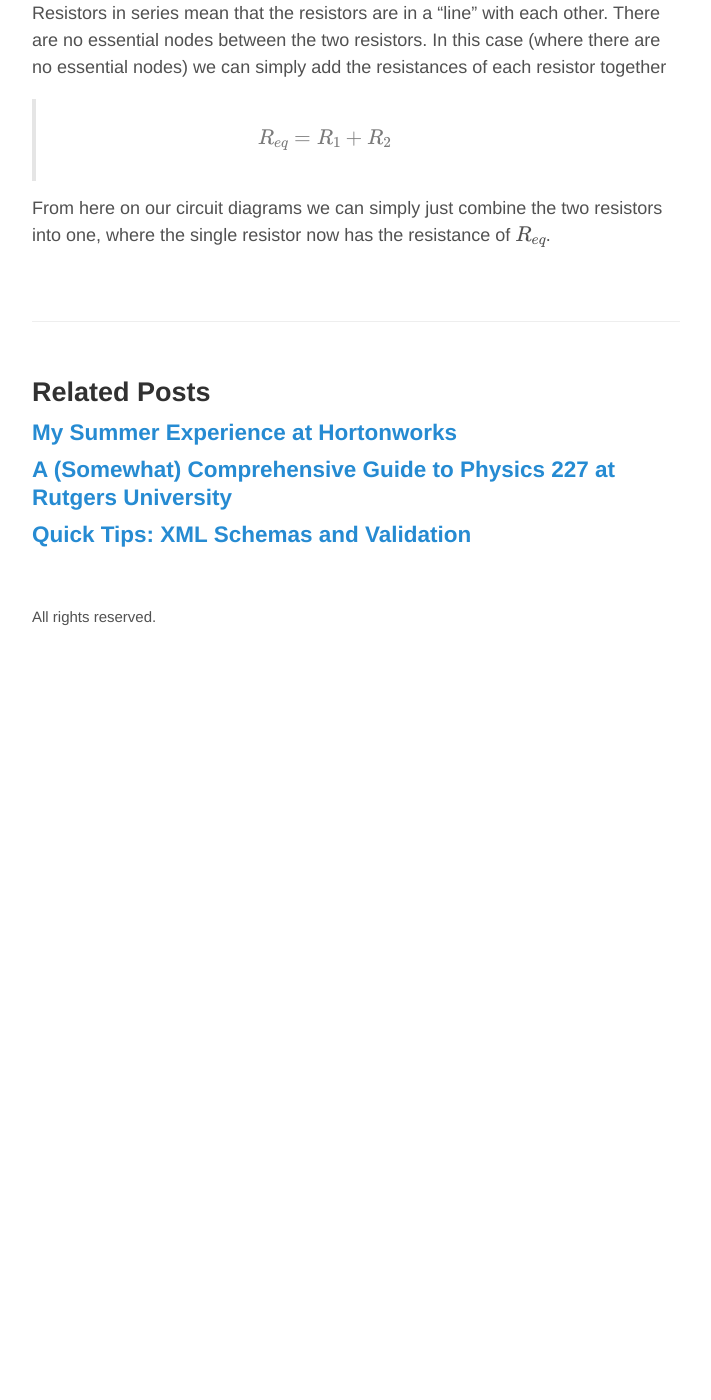
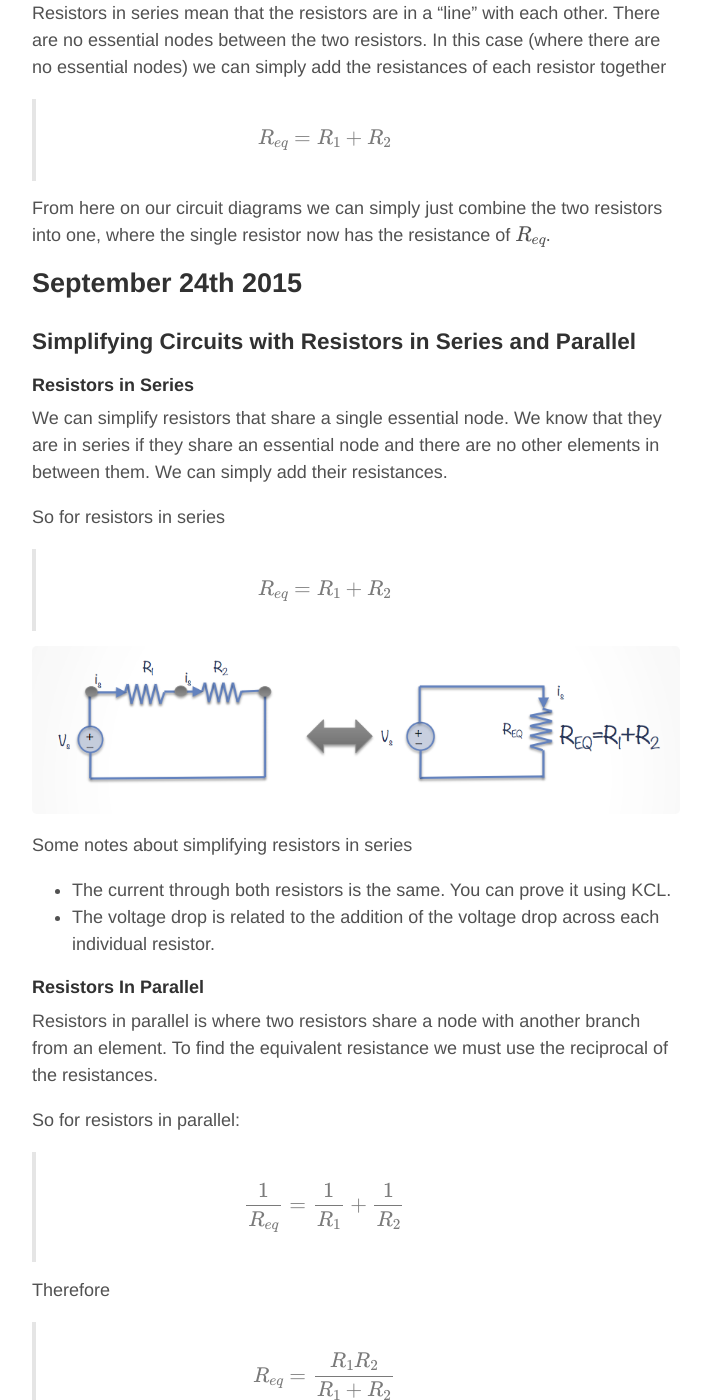
Before and after one commit to ZacBlanco/zacblanco.github.io, a Jekyll site: the page built from _posts/2015-9-03-guide-principles-electrical-engineering.md, in a window 1280 px wide and 1400 px high, scrolled down 16961 px. Shown: the whole window, without its empty margins (284-995 px from the left). Built offline with Jekyll 4.4.1, drawn with Linux system fonts in a browser that asks for light colours; formulas are drawn with MathJax 3; comment, search, counter and statistics services are not loaded; before the commit the page ends 17591 px from its top, so only the background shows below that; some of the changed text lies outside the part shown.

Commit message:
ee sept 24th update

```diff
--- a/_posts/2015-9-3-guide-principles-electrical-engineering.md
+++ b/_posts/2015-9-03-guide-principles-electrical-engineering.md
@@ -415,3 +415,58 @@ Resistors in series mean that the resistors are in a "line" with each other. The
 > $$ R_{eq} = R_1 + R_2 $$
 
 From here on our circuit diagrams we can simply just combine the two resistors into one, where the single resistor now has the resistance of $$ R_{eq} $$.
+
+
+## September 24th 2015
+
+### Simplifying Circuits with Resistors in Series and Parallel
+
+#### Resistors in Series
+
+We can simplify resistors that share a single essential node. We know that they are in series if they share an essential node and there are no other elements in between them. We can simply add their resistances.
+
+So for resistors in series
+
+> $$ R_{eq} = R_1 + R_2 $$
+
+![Resistors in Series](/assets/images/ee1-guide/res-series-1.png)
+
+Some notes about simplifying resistors in series
+
+- The current through both resistors is the same. You can prove it using KCL.
+- The voltage drop is related to the addition of the voltage drop across each individual resistor.
+
+
+#### Resistors In Parallel
+
+Resistors in parallel is where two resistors share a node with another branch from an element. To find the equivalent resistance we must use the reciprocal of the resistances.
+
+So for resistors in parallel:
+
+> $$ \frac{1}{R_{eq}} = \frac{1}{R_1} + \frac{1}{R_2} $$
+
+Therefore
+
+> $$ R_{eq} = \frac{R_1R_2}{R_1 + R_2} $$
+
+![Resistors in Parallel](/assets/images/ee1-guide/res-parallel-1.png)
+
+The equivalent resitance of resistors in parallel will ALWAYS be smaller than the minimum resistance in the set of parallel resistors.
+
+### The Delta-Wye Connection
+
+In the triangular (Delta) configuration - We name the resistors in a very systematic way.
+
+- For the branch between node a and b, the resistor must be $$ R_c $$.
+- For the branch connecting nodes b and c, the resistor must be $$ R_a $$.
+- For the branch ocnnection nodes a and c, the resistfor must be $$ R_b $$.
+
+In the Wye (Y) configuration
+
+- The (a) node should be connected to $$ R_1 $$.
+- The (b) node should be connected to $$ R_2 $$.
+- The (c) node should be connected to $$ R_3 $$.
+
+![Resistors in Parallel](/assets/images/ee1-guide/delta-wye-equivalents-1.png)
+
+This transformation to and from the Delta and Wye (Y) configurations can be useful in analyzing more complex circuits.
```
Also changed, not shown: assets/images/ee1-guide/delta-wye-equivalents-1.png (added), assets/images/ee1-guide/res-parallel-1.png (added), assets/images/ee1-guide/res-series-1.png (added), 1 other file.
